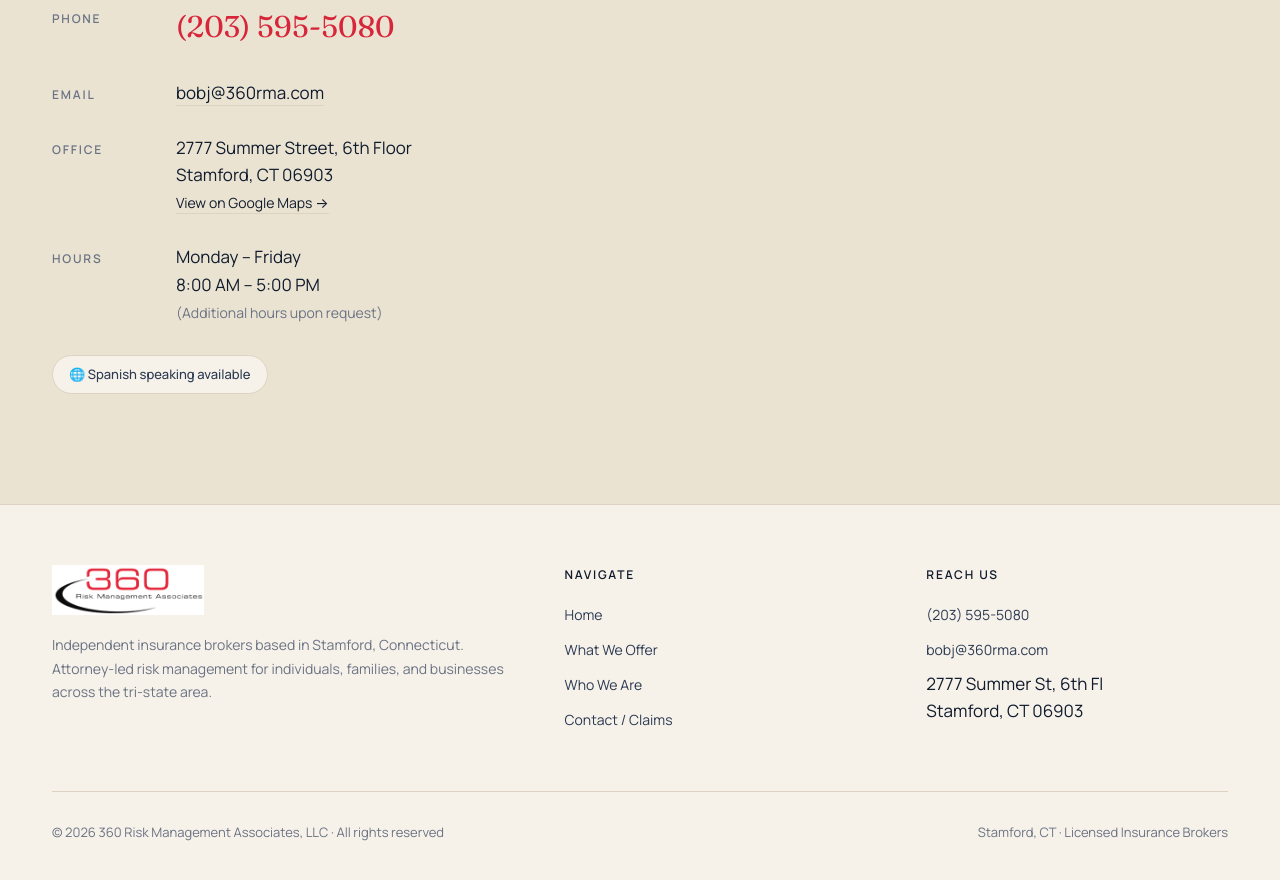
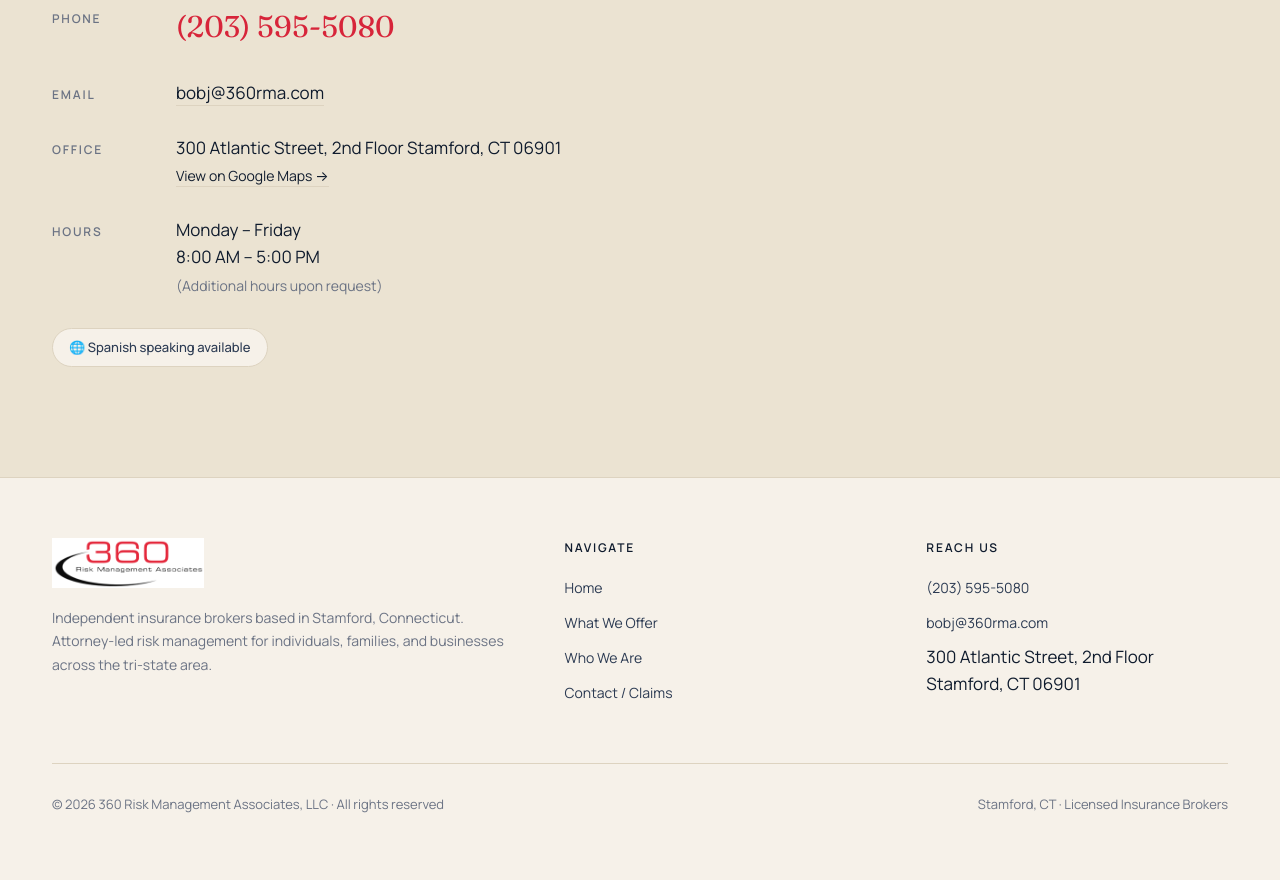
Before and after one commit to alexbutson/360rma-site, a plain HTML site: page index.html in a window 1280 px wide. Shown: the part 4333-5213 px from the top of the page. After the commit the page ends 5188 px from the top, so only its background shows below. Drawn offline with Linux system fonts and the light colour scheme.

Commit message:
Update site content via editor

```diff
--- a/index.html
+++ b/index.html
@@ -624,7 +624,8 @@
           <dt>Email</dt>
           <dd><a href="mailto:bobj@360rma.com"><!--e:email_contact-->bobj@360rma.com<!--/e:email_contact--></a></dd>
           <dt>Office</dt>
-          <dd><!--e:addr_contact-->2777 Summer Street, 6th Floor<br>Stamford, CT 06903<!--/e:addr_contact--><br>
+          <dd><!--e:addr_contact-->300 Atlantic Street, 2nd Floor
+Stamford, CT  06901<!--/e:addr_contact--><br>
             <a href="https://maps.google.com/?q=2777+Summer+Street+Stamford+CT" target="_blank" rel="noopener" style="font-size:14px;">View on Google Maps →</a>
           </dd>
           <dt>Hours</dt>
@@ -658,7 +659,8 @@
         <ul>
           <li><a href="tel:+12035955080"><!--e:phone_footer-->(203) 595-5080<!--/e:phone_footer--></a></li>
           <li><a href="mailto:bobj@360rma.com"><!--e:email_footer-->bobj@360rma.com<!--/e:email_footer--></a></li>
-          <li><!--e:addr_footer-->2777 Summer St, 6th Fl<br>Stamford, CT 06903<!--/e:addr_footer--></li>
+          <li><!--e:addr_footer-->300 Atlantic Street, 2nd Floor
+Stamford, CT  06901<!--/e:addr_footer--></li>
         </ul>
       </div>
     </div>
```
